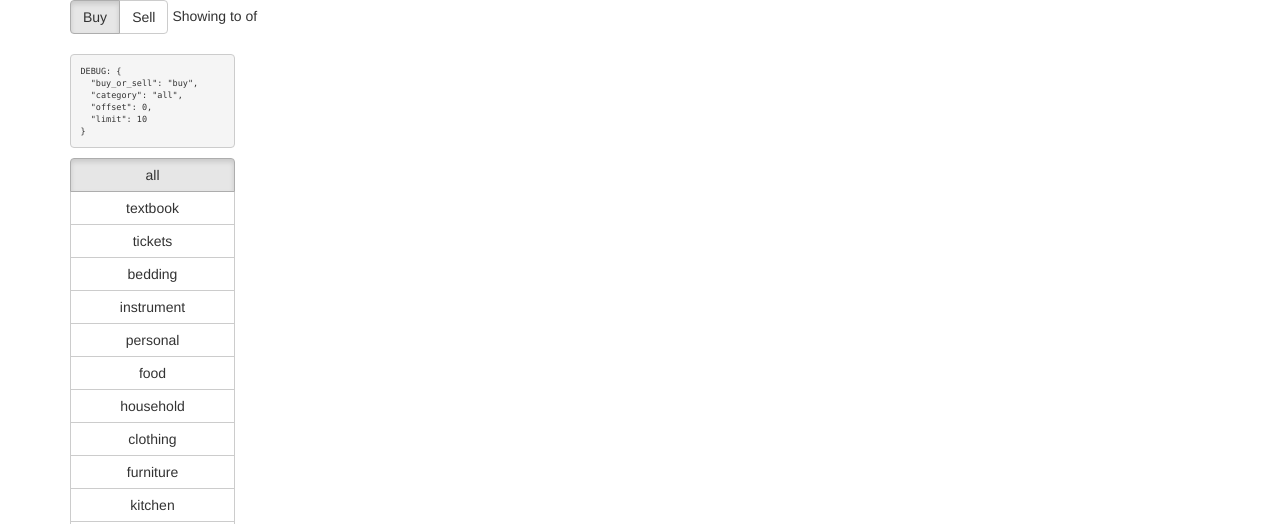
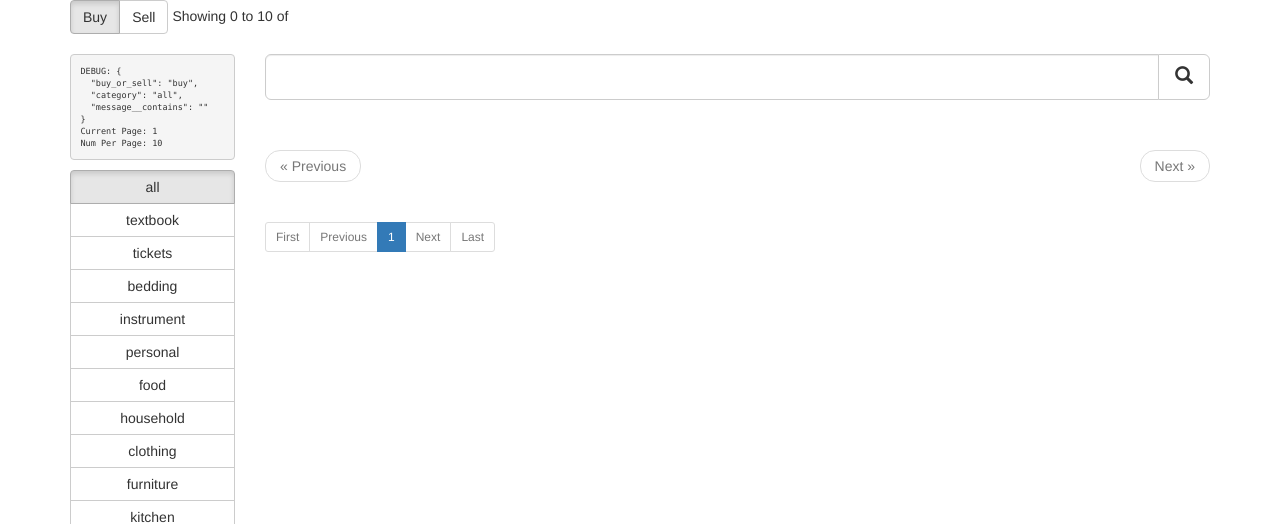
Before and after one commit to AlJohri/nucraigslist, a Django app: page /listings/ in a window 1280 px wide. Shown: the top 524 px of the page. Run offline with Django 3.2, Linux system fonts and the light colour scheme; some libraries are stand-ins or nearby versions.

Commit message:
add search

```diff
--- a/listings/static/css/style.css
+++ b/listings/static/css/style.css
@@ -1,3 +1,7 @@
+.navbar-form .form-control {
+    width: 100%;
+}
+
 /*.page-container {
 	width: 100%;
 	height: 1200px;
--- a/listings/static/html/partials/_listing_list.html
+++ b/listings/static/html/partials/_listing_list.html
@@ -7,7 +7,8 @@
         <button class="btn btn-default" ng-model="filters.buy_or_sell" btn-radio="'sell'">Sell</button>
     </div>
 
-    <span> Showing  {{ lastMeta.offset }} to {{ lastMeta.limit }} of {{ lastMeta.total_count }} </span>
+    <!-- meta total_count still doesn't work yet, i'll figure it out soon -->
+    <span> Showing {{ (currentPage - 1) * numPerPage }} to {{ (currentPage - 1) * numPerPage + numPerPage }} of {{ listingsMeta.total_count }} </span>
 
   </div>
 
@@ -19,7 +20,9 @@
 
   <div class="col-md-2">
 
-    <pre style="font-size: 8.5px;">DEBUG: {{ filters | json}}</pre>
+    <pre style="font-size: 8.5px;">DEBUG: {{ filters | json}}
+Current Page: {{currentPage}}
+Num Per Page: {{numPerPage}}</pre>
 
     <div class="btn-group-vertical" style="width: 100%;">
       <button ng-repeat="category in categories" type="button" class="btn btn-default" ng-model="filters.category" btn-radio="category">{{category}}</button>
@@ -28,6 +31,23 @@
   </div>
 
   <div class="col-md-10">
+
+    <form class="row">
+      <div class="col-xs-12">
+        <div class="input-group input-group-lg">
+          <input type="text" class="form-control" ng-model="filters.message__contains">
+          <span class="input-group-btn">
+            <button class="btn btn-default" type="button">
+              <span class="glyphicon glyphicon-search"></span>
+            </button>
+          </span>
+        </div>
+    </form>
+
+    <br>  <!-- #oops -->
+
+    <div class="row">
+      <div class="col-xs-12">
         <ul class="list-unstyled">
           <li ng-repeat="listing in listings">
               <div class="well">
@@ -36,5 +56,11 @@
           </li>
         </ul>
       </div>
+    </div>
+
+    <pager total-items="lastMeta.total_count" ng-model="currentPage"></pager>
+    <pagination total-items="listingsMeta.total_count" ng-model="currentPage" max-size="'5'" class="pagination-sm" boundary-links="true" rotate="false"></pagination>
 
   </div>
+
+</div>
--- a/listings/static/javascript/app.js
+++ b/listings/static/javascript/app.js
@@ -71,11 +71,13 @@ app.factory('Seller', ['DS', function (DS) {
 
 angular.module('app').controller('HomeController', ['$scope', '$window', 'Listing', 'Seller', function($scope, $window, Listing, Seller) {
 
+  $scope.currentPage = 1;
+  $scope.numPerPage = 10;
+
   $scope.filters = {
     buy_or_sell: "buy",
     category: 'all',
-    offset: 0,
-    limit: 10
+    message__contains: ""
   };
 
   // write a script to save the categories from csv into a js file and import the js file?
@@ -83,15 +85,24 @@ angular.module('app').controller('HomeController', ['$scope', '$window', 'Listin
 
   function getListings() {
     var params = angular.copy($scope.filters);
-    if (params.category == "all") { delete params.category; }
-    Listing.findAll(params).then(function(data) { $scope.lastMeta = Listing.lastMeta; } );
-    Listing.bindAll($scope, 'listings', params);
+    if (params.category == "all") {
+      delete params.category;
+      params.offset = ($scope.currentPage - 1) * $scope.numPerPage;
+      params.limit = $scope.numPerPage;
+    }
+    Listing.findAll(params, { bypassCache: true }).then(function(data) {
+      $scope.listings = data; // (hopefully) temporary, see: https://github.com/jmdobry/angular-data/issues/236#issuecomment-62346279
+      $scope.listingsMeta = Listing.lastMeta;
+    });
+    // Listing.bindAll($scope, 'listings', params);
   }
 
   getListings();
 
-  $scope.$watch('filters', function(newVal, oldVal){
+  $scope.$watch('[filters, currentPage]', function(newVal, oldVal){
     if (newVal === oldVal) {return; }
+    // debugger;
+    if (newVal[1] === oldVal[1]) { $scope.currentPage = 1; }
     // console.log('changed');
     // console.log(newVal);
     getListings();
--- a/listings/templates/base.html
+++ b/listings/templates/base.html
@@ -8,6 +8,7 @@
     <script type="text/javascript" src="/static/components/angular/angular.min.js"></script>
     <script type="text/javascript" src="/static/components/angular-ui-router/release/angular-ui-router.min.js"></script>
     <script type="text/javascript" src="/static/components/angular-bootstrap/ui-bootstrap.min.js"></script>
+    <script type="text/javascript" src="/static/components/angular-bootstrap/ui-bootstrap-tpls.min.js"></script>
     <script type="text/javascript" src="/static/components/angular-data/dist/angular-data.min.js"></script>
 </head>
 <body>
```
Lines whose indentation alone changed are shown as unchanged.
